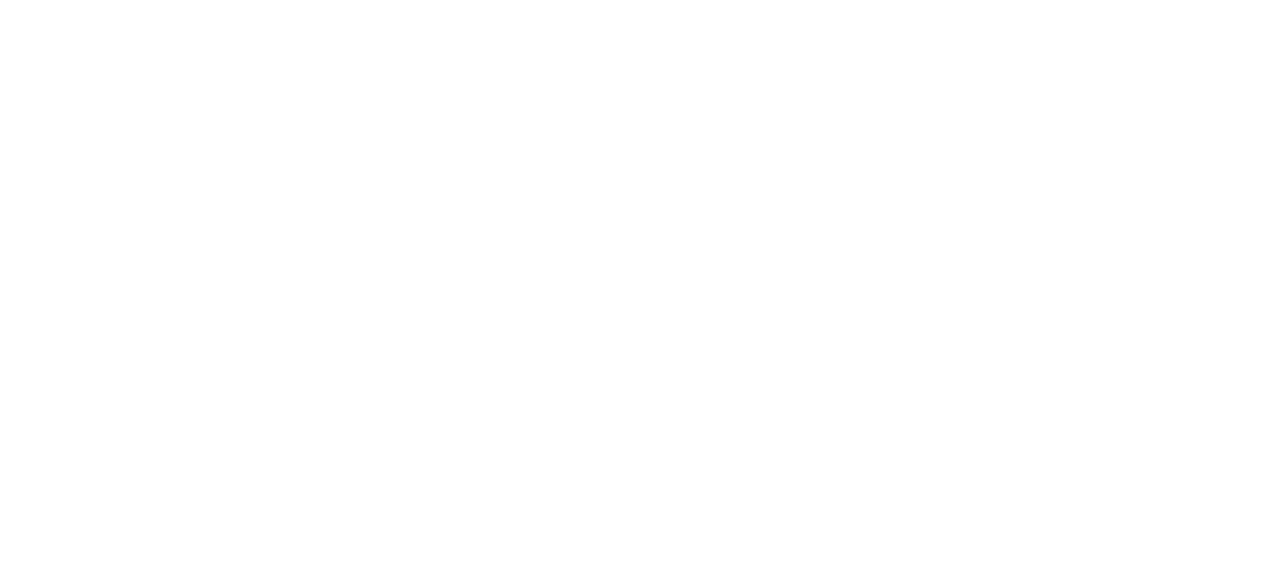
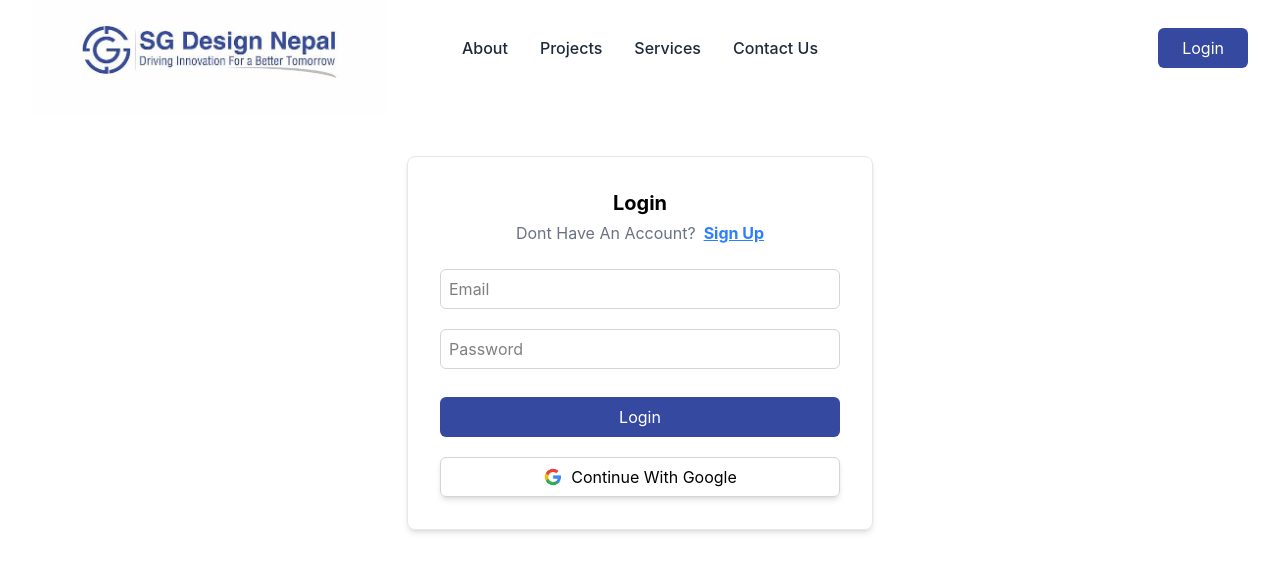
Before and after one commit to Nivesh26/SGDG, a React (Vite) app: page /login in a window 1280 px wide. Before the commit this address had no page. Shown: the top 572 px of the page. Built offline with nearby package versions, Linux system fonts and the light colour scheme.

Commit message:
feat: implement login page and integrate Zod validation for signup form

```diff
--- a/package.json
+++ b/package.json
@@ -15,7 +15,8 @@
     "react-dom": "^19.2.8",
     "react-icons": "^5.7.0",
     "react-router-dom": "^7.18.3",
-    "tailwindcss": "^4.3.3"
+    "tailwindcss": "^4.3.3",
+    "zod": "^4.5.4"
   },
   "devDependencies": {
     "@types/node": "^24.13.3",
--- a/src/App.tsx
+++ b/src/App.tsx
@@ -6,7 +6,7 @@
 import Contact from './Pages/Contact'
 import Project from './Pages/Project'
 import Services from './Pages/Services'
-
+import Login from './Pages/Login'
 
 
 
@@ -20,7 +20,7 @@
         <Route path='/project' element={<Project />} />
         <Route path='/services' element={<Services />} />
 
-
+        <Route path='/login' element={<Login />} />
         <Route path='/signup' element={<Signup />} />
 
       </Routes>
--- a/src/Components/Header.tsx
+++ b/src/Components/Header.tsx
@@ -44,9 +44,9 @@
                 </div>
 
                 <div>
-                    <button className='bg-[#3549A0] text-white px-6 py-2 rounded-md cursor-pointer'
+                    <button className='bg-[#3549A0] text-white hover:bg-green-800 px-6 py-2 rounded-md cursor-pointer '
                         onClick={() => navigate('/signup')}>
-                        Sign Up
+                        Login
                     </button>
                 </div>
             </nav>
--- /dev/null
+++ b/src/Components/LoginForm.tsx
@@ -0,0 +1,64 @@
+import React from "react";
+import { Link } from "react-router-dom";
+import googleLogo from "../assets/google.png";
+
+const LoginForm = () => {
+    return (
+        <div className="border border-gray-200 rounded-lg p-8 shadow-md w-fit mx-auto mt-15 mb-15">
+
+            <div className="text-center mb-6">
+                <h1 className="font-bold text-xl mb-1">Login</h1>
+                <p className="text-gray-500">
+                    Dont Have An Account?
+                    <Link to="/signup" className="text-blue-500 ml-2 underline font-bold" >
+                        Sign Up
+                    </Link>
+                </p>
+            </div>
+
+            <form className="flex flex-col gap-5 items-center">
+                <div>
+                    <input
+                        type="text"
+                        placeholder="Email"
+                        className="border border-gray-300 rounded-md px-2 py-1 w-100 h-10"
+                    />
+                </div>
+
+                <div>
+                    <input
+                        type="password"
+                        placeholder="Password"
+                        className="border border-gray-300 rounded-md px-2 py-1 w-100 h-10"
+                    />
+                </div>
+
+
+                <button
+                    // type="submit"
+                    className="bg-[#3549A0] text-white px-2 py-1 w-100 h-10 rounded-md cursor-pointer mt-2"
+                >
+                    Login
+                </button>
+
+                <button
+                    // type="button"
+                    className="px-2 py-1 w-100 h-10 rounded-md  border border-gray-300 shadow-md flex items-center justify-center gap-2 cursor-not-allowed"
+                >
+                    <img
+                        src={googleLogo}
+                        alt="Google"
+                        className="w-5 h-5"
+                    />
+
+                    Continue With Google
+                </button>
+
+
+            </form>
+
+        </div >
+    )
+}
+
+export default LoginForm
--- /dev/null
+++ b/src/Components/SignupFormZOD.tsx
@@ -0,0 +1,237 @@
+import { useState } from "react";
+import { z } from "zod";
+import { Link } from "react-router-dom";
+import googleLogo from "../assets/google.png";
+
+// 1. Create Zod schema
+const formSchema = z.object({
+    name: z
+        .string()
+        .min(1, "Full Name is required"),
+
+    email: z
+        .string()
+        .email("Enter a valid email address"),
+
+    phone: z
+        .string()
+        .regex(/^\d{10}$/, "Phone Number must be exactly 10 digits"),
+
+    password: z
+        .string()
+        .min(6, "Password must be at least 6 characters"),
+
+    confirmPassword: z
+        .string()
+        .min(1, "Please confirm your password")
+}).refine(
+    (data) => data.password === data.confirmPassword,
+    {
+        message: "Passwords do not match",
+        path: ["confirmPassword"]
+    }
+);
+
+// 2. Get TypeScript type from Zod schema
+type FormData = z.infer<typeof formSchema>;
+
+const FormZOD = () => {
+
+    const [formData, setFormData] = useState<FormData>({
+        name: "",
+        email: "",
+        phone: "",
+        password: "",
+        confirmPassword: ""
+    });
+
+    const [errors, setErrors] = useState<
+        Partial<Record<keyof FormData, string>>
+    >({});
+
+    // 3. Handle input changes
+    const handleChange = (e: React.ChangeEvent<HTMLInputElement>) => {
+        const { name, value } = e.target;
+
+        setFormData({
+            ...formData,
+            [name]: value
+        });
+
+        // Remove error when user starts typing
+        setErrors({
+            ...errors,
+            [name]: ""
+        });
+    };
+
+    // 4. Handle form submit
+    const handleSubmit = (e: React.FormEvent<HTMLFormElement>) => {
+        e.preventDefault();
+
+        const result = formSchema.safeParse(formData);
+
+        if (!result.success) {
+
+            const newErrors: Partial<Record<keyof FormData, string>> = {};
+
+            result.error.issues.forEach((issue) => {
+                const field = issue.path[0] as keyof FormData;
+
+                if (!newErrors[field]) {
+                    newErrors[field] = issue.message;
+                }
+            });
+
+            setErrors(newErrors);
+            return;
+        }
+
+        // Validation successful
+        console.log("Form is valid:", result.data);
+
+        setErrors({});
+    };
+
+    return (
+        <div className="border border-gray-200 rounded-lg p-8 shadow-md w-fit mx-auto mt-15 mb-15">
+
+            {/* Heading */}
+            <div className="text-center mb-6">
+                <h1 className="font-bold text-xl mb-1">
+                    Sign Up
+                </h1>
+
+                <p className="text-gray-500">
+                    Already Have An Account?
+                    <Link to="/login" className="text-blue-500 ml-2 underline font-bold" >
+                        Login
+                    </Link>
+                </p>
+            </div>
+
+            {/* Form */}
+            <form
+                onSubmit={handleSubmit}
+                className="flex flex-col gap-5 items-center"
+            >
+
+                {/* Name */}
+                <div>
+                    <input
+                        type="text"
+                        name="name"
+                        placeholder="Full Name"
+                        value={formData.name}
+                        onChange={handleChange}
+                        className="border border-gray-300 rounded-md px-2 py-1 w-100 h-10"
+                    />
+
+                    {errors.name && (
+                        <p className="text-red-500 text-sm mt-1">
+                            {errors.name}
+                        </p>
+                    )}
+                </div>
+
+                {/* Email */}
+                <div>
+                    <input
+                        type="email"
+                        name="email"
+                        placeholder="Email"
+                        value={formData.email}
+                        onChange={handleChange}
+                        className="border border-gray-300 rounded-md px-2 py-1 w-100 h-10"
+                    />
+
+                    {errors.email && (
+                        <p className="text-red-500 text-sm mt-1">
+                            {errors.email}
+                        </p>
+                    )}
+                </div>
+
+                {/* Phone */}
+                <div>
+                    <input
+                        type="text"
+                        name="phone"
+                        placeholder="Phone Number"
+                        value={formData.phone}
+                        onChange={handleChange}
+                        inputMode="numeric"
+                        className="border border-gray-300 rounded-md px-2 py-1 w-100 h-10"
+                    />
+
+                    {errors.phone && (
+                        <p className="text-red-500 text-sm mt-1">
+                            {errors.phone}
+                        </p>
+                    )}
+                </div>
+
+                {/* Password */}
+                <div>
+                    <input
+                        type="password"
+                        name="password"
+                        placeholder="Password"
+                        value={formData.password}
+                        onChange={handleChange}
+                        className="border border-gray-300 rounded-md px-2 py-1 w-100 h-10"
+                    />
+
+                    {errors.password && (
+                        <p className="text-red-500 text-sm mt-1">
+                            {errors.password}
+                        </p>
+                    )}
+                </div>
+
+                {/* Confirm Password */}
+                <div>
+                    <input
+                        type="password"
+                        name="confirmPassword"
+                        placeholder="Confirm Password"
+                        value={formData.confirmPassword}
+                        onChange={handleChange}
+                        className="border border-gray-300 rounded-md px-2 py-1 w-100 h-10"
+                    />
+
+                    {errors.confirmPassword && (
+                        <p className="text-red-500 text-sm mt-1">
+                            {errors.confirmPassword}
+                        </p>
+                    )}
+                </div>
+
+                {/* Sign Up */}
+                <button
+                    type="submit"
+                    className="bg-[#3549A0] text-white px-2 py-1 w-100 h-10 rounded-md cursor-pointer mt-2"
+                >
+                    Sign Up
+                </button>
+
+                {/* Google */}
+                <button
+                    type="button"
+                    className="px-2 py-1 w-100 h-10 rounded-md border border-gray-300 shadow-md flex items-center justify-center gap-2 cursor-not-allowed"
+                >
+                    <img
+                        src={googleLogo}
+                        alt="Google"
+                        className="w-5 h-5"
+                    />
+
+                    Continue With Google
+                </button>
+
+            </form>
+        </div>
+    );
+};
+
+export default FormZOD;
--- /dev/null
+++ b/src/Pages/Login.tsx
@@ -0,0 +1,14 @@
+import React from "react";
+import Header from "../Components/Header";
+import LoginForm from "../Components/LoginForm";
+
+const Login = () => {
+    return (
+        <div>
+            <Header />
+            <LoginForm />
+        </div>
+    )
+}
+
+export default Login
--- a/src/Pages/Signup.tsx
+++ b/src/Pages/Signup.tsx
@@ -1,13 +1,15 @@
 import React from 'react'
 import SignupForm from '../Components/SignupForm'
 import Header from '../Components/Header'
+import SignupFormZOD from '../Components/SignupFormZOD'
 
 
 const Signup = () => {
     return (
         <div>
             <Header />
-            <SignupForm />
+            {/* <SignupForm /> */}
+            <SignupFormZOD />
         </div>
     )
 }
```
Also changed, not shown: src/Components/SignupForm.tsx (+0 -7 lines), 1 other file (tests, documents, lock files or other folders).
